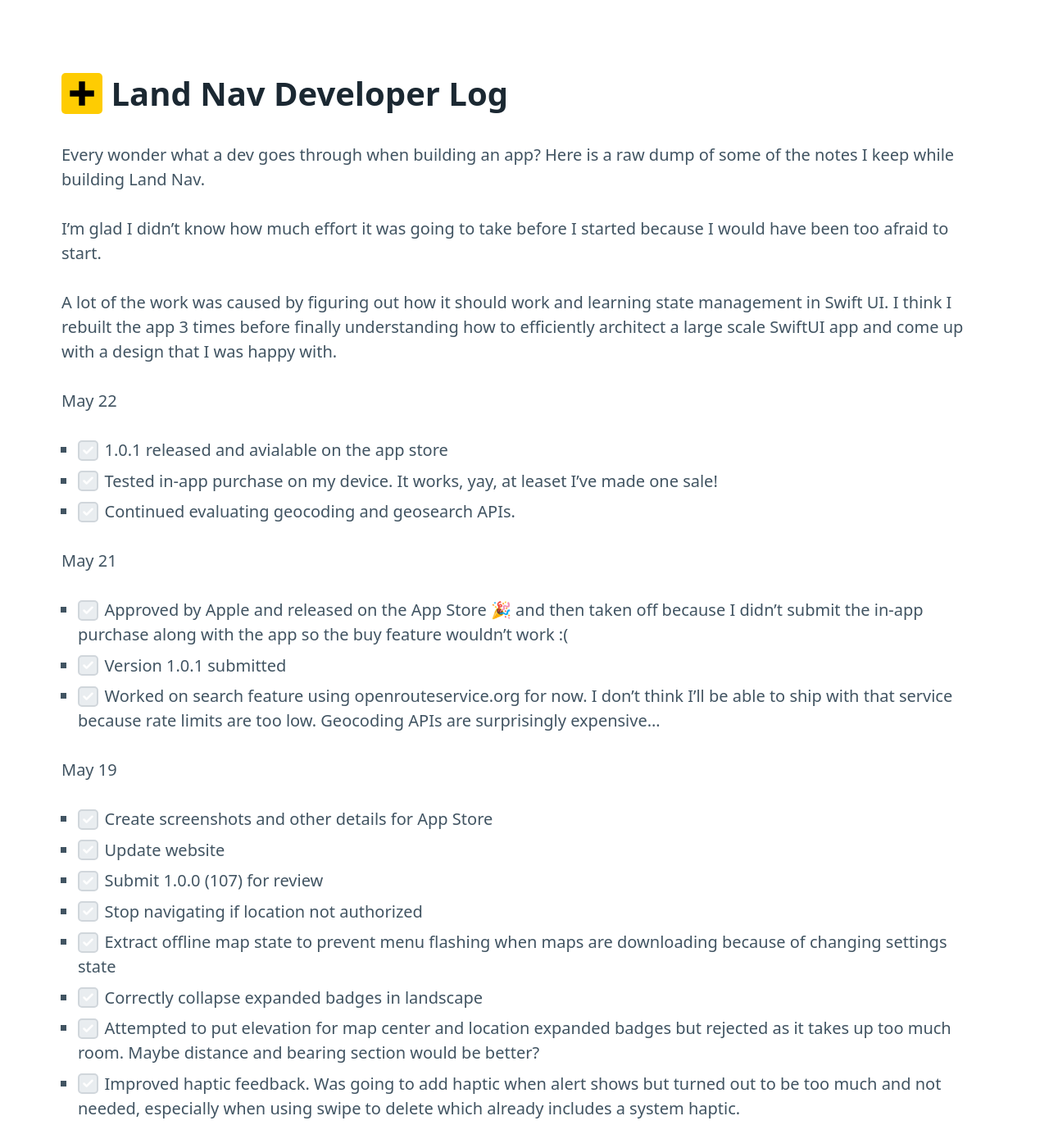
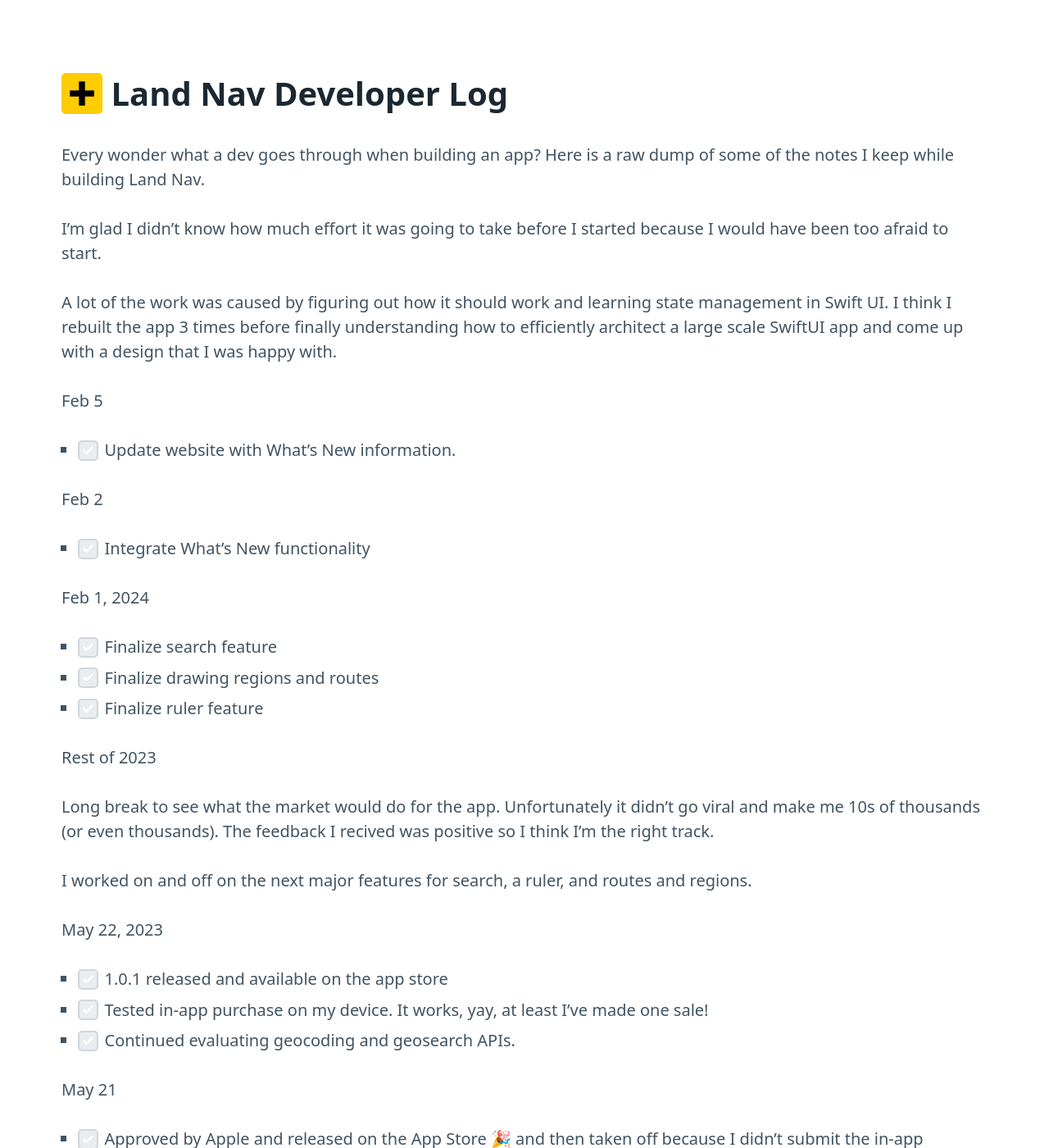
Before and after one commit to gshaw/LandNav.website, a Jekyll site: the page built from devlog.md, in a window 1280 px wide and 1400 px high. Shown: the whole window at 82% size. Built offline with Jekyll 4.4.1, drawn with Linux system fonts in a browser that asks for light colours; some of the changed text lies outside the part shown.

Commit message:
Add What’s New section

```diff
--- a/devlog.md
+++ b/devlog.md
@@ -8,10 +8,30 @@ I'm glad I didn't know how much effort it was going to take before I started bec
 
 A lot of the work was caused by figuring out how it should work and learning state management in Swift UI. I think I rebuilt the app 3 times before finally understanding how to efficiently architect a large scale SwiftUI app and come up with a design that I was happy with.
 
-May 22
+Feb 5
 
-- [x] 1.0.1 released and avialable on the app store
-- [x] Tested in-app purchase on my device. It works, yay, at leaset I've made one sale!
+- [x] Update website with What's New information.
+
+Feb 2
+
+- [x] Integrate What's New functionality
+
+Feb 1, 2024
+
+- [x] Finalize search feature
+- [x] Finalize drawing regions and routes
+- [x] Finalize ruler feature
+
+Rest of 2023
+
+Long break to see what the market would do for the app.  Unfortunately it didn't go viral and make me 10s of thousands (or even thousands).  The feedback I recived was positive so I think I'm the right track.
+
+I worked on and off on the next major features for search, a ruler, and routes and regions.
+
+May 22, 2023
+
+- [x] 1.0.1 released and available on the app store
+- [x] Tested in-app purchase on my device. It works, yay, at least I've made one sale!
 - [x] Continued evaluating geocoding and geosearch APIs.
 
 May 21
@@ -58,7 +78,7 @@ May 16
 
 May 15
 
-- [x] Fix menu flashing by refactor to use app state container: https://www.fivestars.blog/articles/app-state/
+- [x] Fix menu flashing by refactor to use app state container: <https://www.fivestars.blog/articles/app-state/>
 
 May 14
 
@@ -289,7 +309,7 @@ Apr 17
 
 Apr 16
 
-- [x] Solved issues around restoring NavigationStack path issues. https://github.com/gshaw/notes/issues/10
+- [x] Solved issues around restoring NavigationStack path issues. <https://github.com/gshaw/notes/issues/10>
 - [x] Introduce SceneState for improving view state restoration
 
 Apr 15
@@ -1015,10 +1035,10 @@ Sep 19:
 - [x] Try Swift 5.7 Regex, not worth changing working code
 - [x] Refresh map annotations when waypoint settings (e.g., show coordinates always) is modified
 - [x] Investigated published changes runtime warning: Likely a bug that will be fixed. Others are having issues with it so putting it on hold until guidance from Apple becomes available.
-  - https://developer.apple.com/forums/thread/711899
-  - https://www.youtube.com/watch?v=3a7tuhVpoTQ
-  - https://stackoverflow.com/q/73323869/265940
-  - https://www.donnywals.com/xcode-14-publishing-changes-from-within-view-updates-is-not-allowed-this-will-cause-undefined-behavior/
+  - <https://developer.apple.com/forums/thread/711899>
+  - <https://www.youtube.com/watch?v=3a7tuhVpoTQ>
+  - <https://stackoverflow.com/q/73323869/265940>
+  - <https://www.donnywals.com/xcode-14-publishing-changes-from-within-view-updates-is-not-allowed-this-will-cause-undefined-behavior/>
 - [x] Consider move of operations to AppState extensions - NO
   - Difficult to separate helper methods on AppState from user operations. I fear this will be a huge logic soup if I go this direction.
   - There is some value in having helper methods used by the operations for common actions but ideally each user action is its own Operation (or Action) enum.
```
Also changed, not shown: whatsnew/1.0.1.md (added, +10 -0 lines), whatsnew/1.1.0.md (added, +7 -0 lines), whatsnew/index.md (added, +8 -0 lines).
